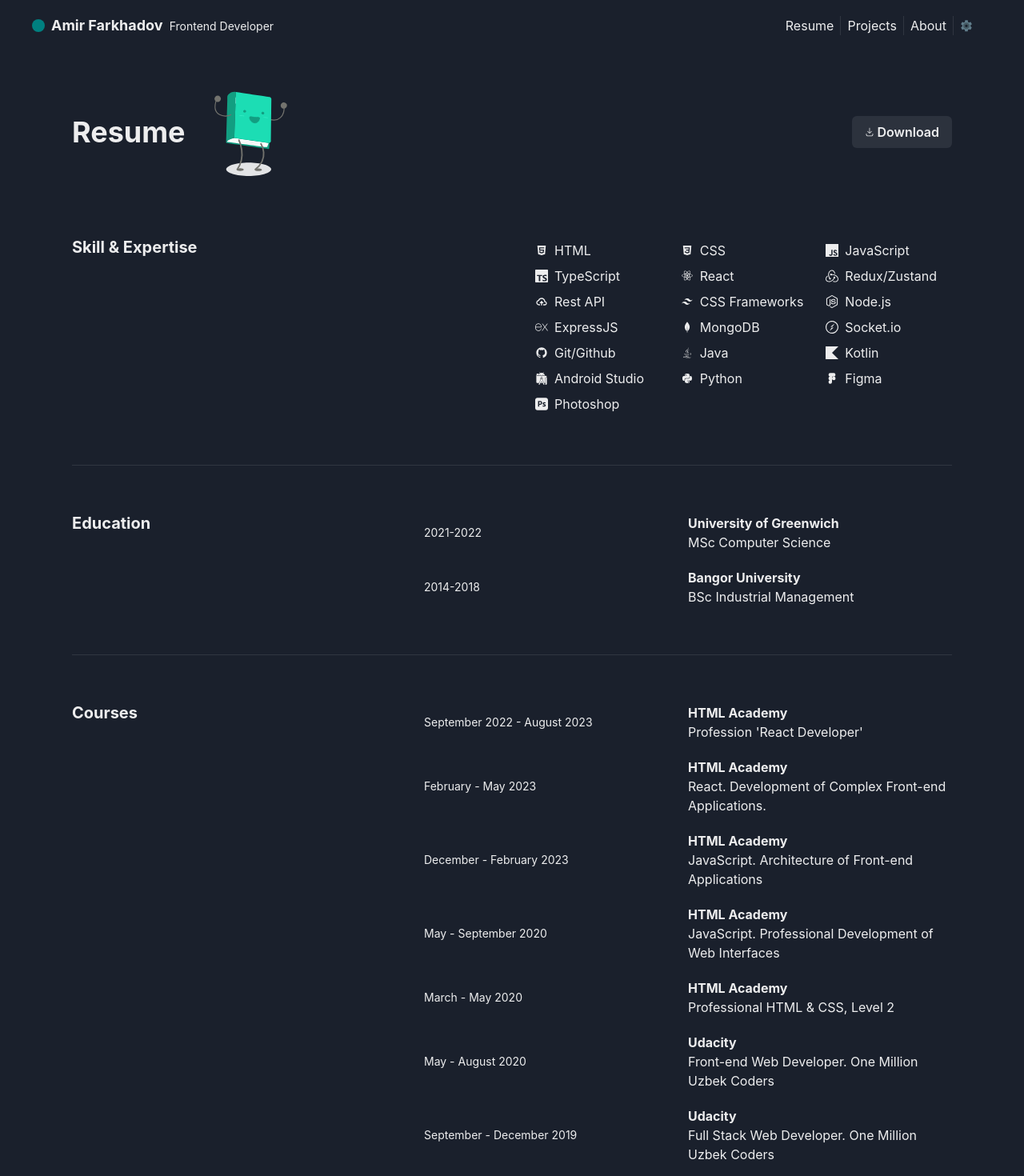
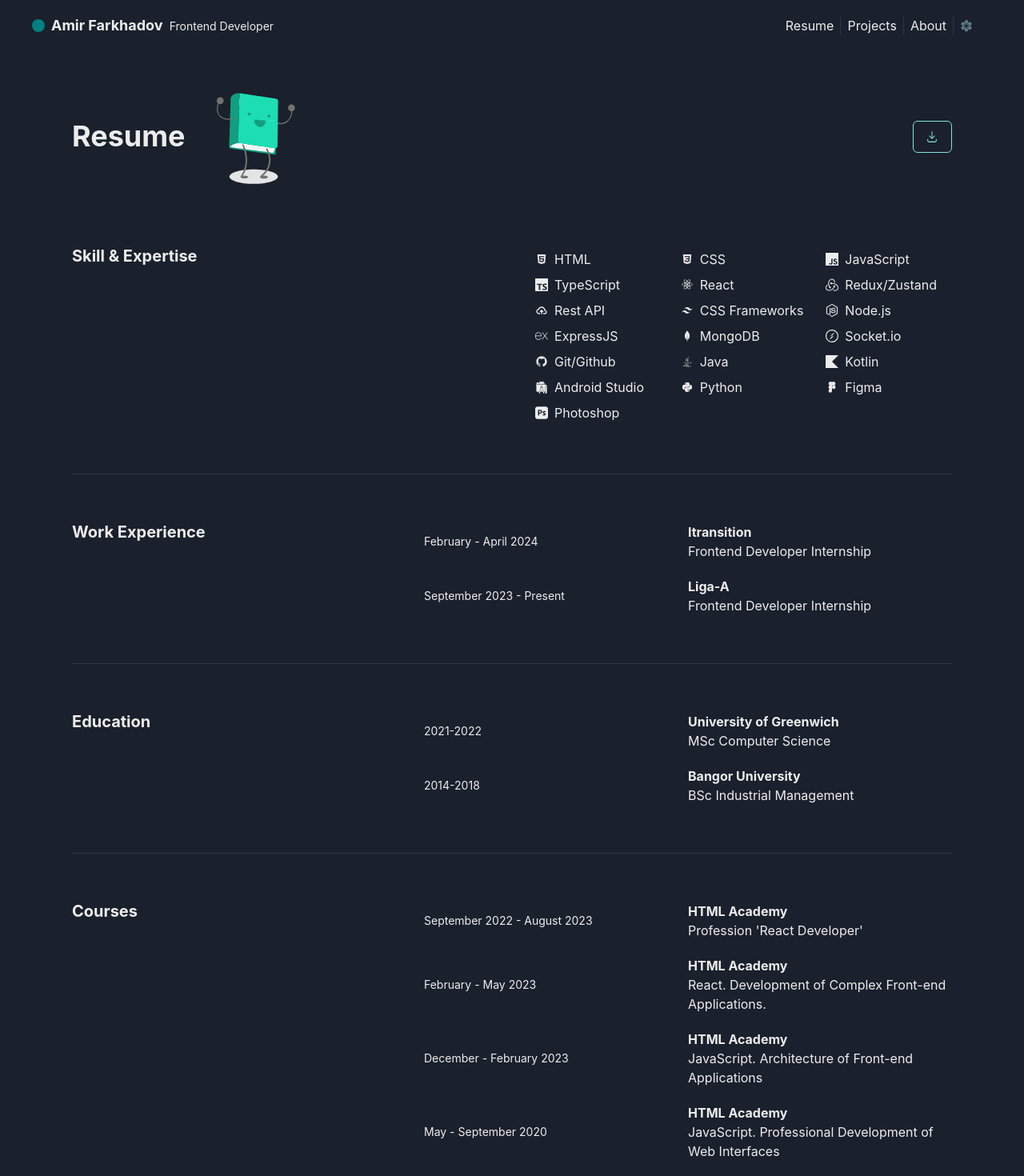
Before and after one commit to Farkhadov95/far_amir, a React (Vite) app: page /resume in a window 1280 px wide. Shown: the top 1470 px of the page at 80% size. Built offline with nearby package versions, Linux system fonts and the light colour scheme.

Commit message:
Refactoring

```diff
--- a/src/components/Resume/ResumeCourses.tsx
+++ /dev/null
@@ -1,61 +0,0 @@
-import { Heading, Box } from "@chakra-ui/react";
-import ResumeItem from "./ResumeItem";
-
-const ResumeCourses = () => {
-  return (
-    <Box
-      display="flex"
-      justifyContent="space-between"
-      flexDirection={{ base: "column", sm: "column", md: "column", lg: "row" }}
-      gap={{ base: 3, md: 0 }}
-      marginY={5}
-      paddingBottom={5}
-      paddingTop={10}
-    >
-      <Box>
-        <Heading as="h2" size="md">
-          Courses
-        </Heading>
-      </Box>
-      <Box width={{ base: "100%", md: "100%", lg: "60%" }}>
-        <ResumeItem
-          date="September 2022 - August 2023"
-          title="HTML Academy"
-          description="Profession 'React Developer'"
-        />
-        <ResumeItem
-          date="February - May 2023"
-          title="HTML Academy"
-          description="React. Development of Complex Front-end Applications."
-        />
-        <ResumeItem
-          date="December - February 2023"
-          title="HTML Academy"
-          description="JavaScript. Architecture of Front-end Applications"
-        />
-        <ResumeItem
-          date="May - September 2020"
-          title="HTML Academy"
-          description="JavaScript. Professional Development of Web Interfaces"
-        />
-        <ResumeItem
-          date="March - May 2020"
-          title="HTML Academy"
-          description="Professional HTML & CSS, Level 2"
-        />
-        <ResumeItem
-          date="May - August 2020"
-          title="Udacity"
-          description="Front-end Web Developer. One Million Uzbek Coders"
-        />
-        <ResumeItem
-          date="September - December 2019"
-          title="Udacity"
-          description="Full Stack Web Developer. One Million Uzbek Coders"
-        />
-      </Box>
-    </Box>
-  );
-};
-
-export default ResumeCourses;
--- a/src/components/Resume/ResumeItem.tsx
+++ b/src/components/Resume/ResumeItem.tsx
@@ -1,13 +1,13 @@
 import { Box, Text } from "@chakra-ui/react";
 import React from "react";
+import { Course } from "../../data/courses";
 
 interface Props {
-  date: string;
-  title: string;
-  description: string;
+  course: Course;
 }
 
-const ResumeItem = ({ date, title, description }: Props) => {
+const ResumeItem = ({ course }: Props) => {
+  const { date, title, description } = course;
   return (
     <Box
       display="flex"
--- a/src/components/Resume/ResumeEducation.tsx
+++ b/src/components/Resume/ResumeSection.tsx
@@ -1,7 +1,14 @@
 import { Heading, Box, Divider } from "@chakra-ui/react";
 import ResumeItem from "./ResumeItem";
+import { Course, education } from "../../data/courses";
+import { Skill } from "../../data/skills";
 
-const ResumeEducation = () => {
+type Props = {
+  title: string;
+  items: Course[];
+};
+
+const ResumeSection = ({ title, items }: Props) => {
   return (
     <Box
       display="flex"
@@ -14,23 +21,16 @@
     >
       <Box>
         <Heading as="h2" size="md">
-          Education
+          {title}
         </Heading>
       </Box>
       <Box width={{ base: "100%", md: "100%", lg: "60%" }}>
-        <ResumeItem
-          date="2021-2022"
-          title="University of Greenwich"
-          description="MSc Computer Science"
-        />
-        <ResumeItem
-          date="2014-2018"
-          title="Bangor University"
-          description="BSc Industrial Management"
-        />
+        {items.map((item, index) => (
+          <ResumeItem key={index} course={item} />
+        ))}
       </Box>
     </Box>
   );
 };
 
-export default ResumeEducation;
+export default ResumeSection;
--- a/src/components/Resume/ResumeSkills.tsx
+++ b/src/components/Resume/ResumeSkills.tsx
@@ -25,7 +25,10 @@
           Skill & Expertise
         </Heading>
       </Box>
-      <SimpleGrid columns={{ base: 2, md: 3 }} columnGap={{ base: 2, md: 5 }}>
+      <SimpleGrid
+        columns={{ base: 1, sm: 2, md: 3 }}
+        columnGap={{ base: 2, md: 5 }}
+      >
         {skills.map((skill, index) => (
           <ResumeSkillsItem key={index} icon={skill.icon} name={skill.name} />
         ))}
--- /dev/null
+++ b/src/data/courses.ts
@@ -0,0 +1,68 @@
+import ResumeItem from "../components/Resume/ResumeItem";
+
+export type Course = {
+  date: string;
+  title: string;
+  description: string;
+};
+
+const courses: Course[] = [
+  {
+    date: "September 2022 - August 2023",
+    title: "HTML Academy",
+    description: "Profession 'React Developer'",
+  },
+  {
+    date: "February - May 2023",
+    title: "HTML Academy",
+    description: "React. Development of Complex Front-end Applications.",
+  },
+  {
+    date: "December - February 2023",
+    title: "HTML Academy",
+    description: "JavaScript. Architecture of Front-end Applications",
+  },
+  {
+    date: "May - September 2020",
+    title: "HTML Academy",
+    description: "JavaScript. Professional Development of Web Interfaces",
+  },
+  {
+    date: "March - May 2020",
+    title: "HTML Academy",
+    description: "Professional HTML & CSS, Level 2",
+  },
+  {
+    date: "May - August 2020",
+    title: "Udacity",
+    description: "Front-end Web Developer. One Million Uzbek Coders",
+  },
+];
+
+const education: Course[] = [
+  {
+    date: "2021-2022",
+    title: "University of Greenwich",
+    description: "MSc Computer Science",
+  },
+  {
+    date: "2014-2018",
+    title: "Bangor University",
+    description: "BSc Industrial Management",
+  },
+];
+
+const work: Course[] = [
+  {
+    date: "February - April 2024",
+    title: "Itransition",
+    description: "Frontend Developer Internship",
+  },
+  {
+    date: "September 2023 - Present",
+    title: "Liga-A",
+    description: "Frontend Developer Internship",
+  },
+];
+
+export { courses, education, work };
--- a/src/pages/HomePage.tsx
+++ b/src/pages/HomePage.tsx
@@ -30,7 +30,7 @@
         width={{ base: "80vw", md: "45vw", lg: "35vw", xl: "30vw" }}
         justifyContent="space-between"
       >
-        <Box display="flex" alignItems="center" width="100%">
+        <Box display="flex" alignItems="center" width="100%" mt={5}>
           <Heading fontSize={{ base: "6xl", md: "6xl", lg: "8xl" }}>
             Hello
           </Heading>
@@ -46,12 +46,12 @@
             marginBottom={10}
             textAlign="justify"
           >
-            I am a Front-end Developer based in the UK. I have a strong passion
-            for creating dynamic and user-friendly websites. My experience in
-            HTML, CSS, JavaScript, TypeScript, and React has enabled me to
-            develop responsive and visually appealing web applications. I
-            prioritize intuitive user interfaces and strive to deliver
-            high-quality code with optimal functionality.
+            I am a Front-end Developer. I have a strong passion for creating
+            dynamic and user-friendly websites. My experience in HTML, CSS,
+            JavaScript, TypeScript, and React has enabled me to develop
+            responsive and visually appealing web applications. I prioritize
+            intuitive user interfaces and strive to deliver high-quality code
+            with optimal functionality.
           </Text>
         </Box>
         <Box display="flex" gap={2} justifyContent="center">
--- a/src/pages/ResumePage.tsx
+++ b/src/pages/ResumePage.tsx
@@ -1,11 +1,11 @@
-import { Heading, Box, Divider, Button, Link, Text } from "@chakra-ui/react";
+import { Heading, Box, Divider, Button, Link, Icon } from "@chakra-ui/react";
 import { RxDownload } from "react-icons/rx";
 import ResumeSkills from "../components/Resume/ResumeSkills";
-import ResumeEducation from "../components/Resume/ResumeEducation";
-import ResumeCourses from "../components/Resume/ResumeCourses";
 import Lottie from "lottie-react";
 import book from "../assets/bookForDark.json";
 import cv from "/Amir Farkhadov's CV.pdf";
+import ResumeSection from "../components/Resume/ResumeSection";
+import { courses, education, work } from "../data/courses";
 
 const ResumePage = () => {
   return (
@@ -19,18 +19,23 @@
             <Lottie animationData={book} />
           </Box>
         </Box>
-        <Button as={Link} href={cv} download={true}>
-          <RxDownload size="1.5em" />
-          <Text fontSize={{ base: "xs", md: "md" }} ml={1}>
-            Download
-          </Text>
+        <Button
+          colorScheme="teal"
+          variant={"outline"}
+          as={Link}
+          href={cv}
+          download={true}
+        >
+          <Icon as={RxDownload} size="1em" />
         </Button>
       </Box>
       <ResumeSkills />
       <Divider orientation="horizontal" marginBottom={5} />
-      <ResumeEducation />
+      <ResumeSection title="Work Experience" items={work} />
       <Divider orientation="horizontal" marginBottom={5} />
-      <ResumeCourses />
+      <ResumeSection title="Education" items={education} />
+      <Divider orientation="horizontal" marginBottom={5} />
+      <ResumeSection title="Courses" items={courses} />
     </Box>
   );
 };
```
